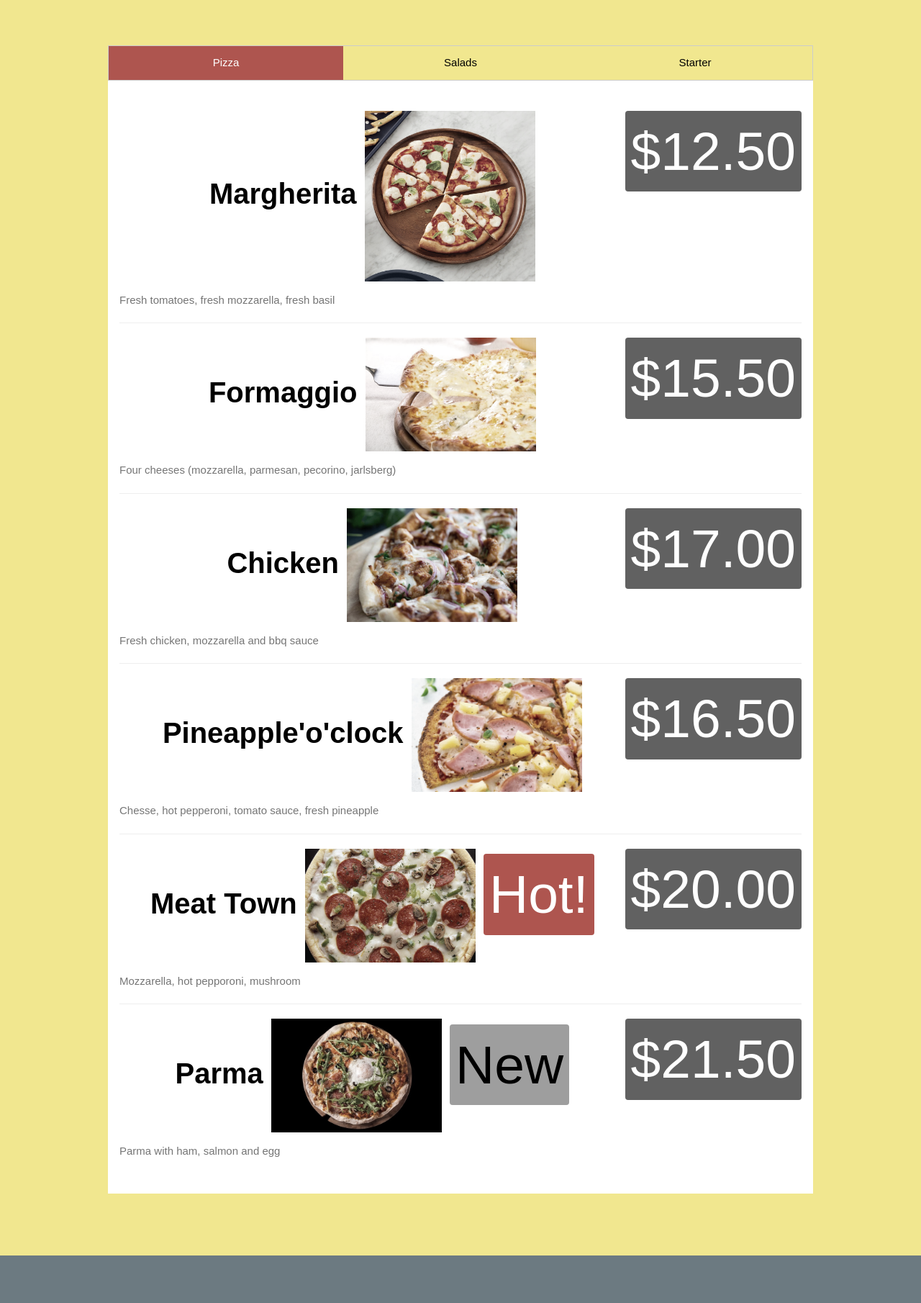
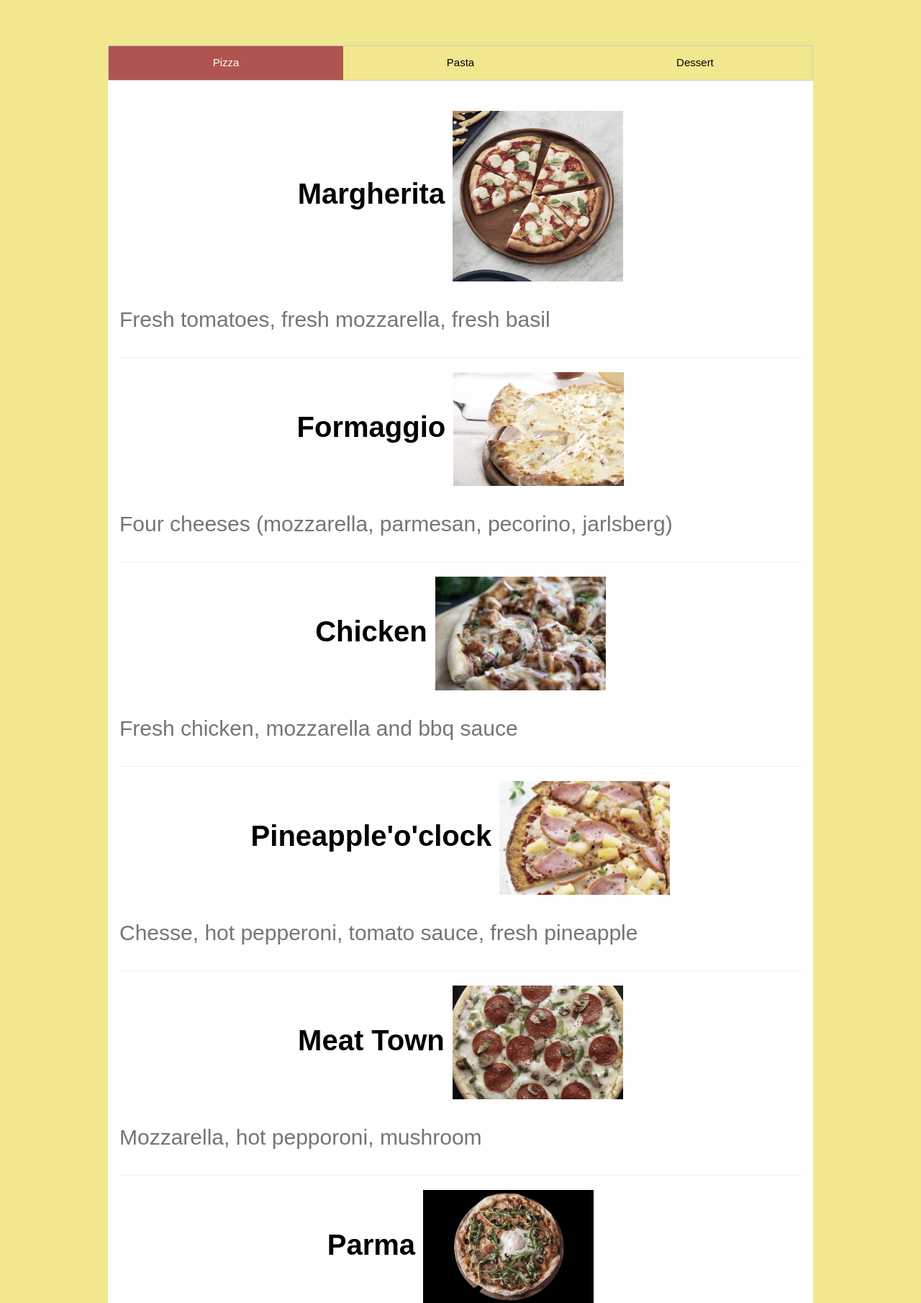
Before and after one commit to alfin7234/uts_pw1, a PHP site: page /jenis.php in a window 1280 px wide. Shown: the part 854-2664 px from the top of the page at 72% size. Run offline with PHP 8.4, Linux system fonts and the light colour scheme.

Commit message:
Update jenis.php

```diff
--- a/uts6/jenis.php
+++ b/uts6/jenis.php
@@ -34,7 +34,7 @@ Nama (NRP)
 <header class="bgimg display-container grayscale-min" id="home">
 	<img src="images/pizza1.jpg" style="width:100%;" id="myMap">
 	<div class="display-middle center">
-		<span>JENIS - JENIS PASTA</span>
+		<span>JENIS - JENIS PASTA & PIZZA</span>
 		<p><a href="#menu" class="button xlarge black" style="font-size:25px"">Learn More !</a></p>
 	</div>
 </header>
@@ -47,66 +47,111 @@ Nama (NRP)
 				<div class="col s4 tablink padding-large hover-red">Pizza</div>
 			</a>
 			<a href="javascript:void(0)" onclick="openMenu(event, 'Pasta');">
-				<div class="col s4 tablink padding-large hover-red">Salads</div>
+				<div class="col s4 tablink padding-large hover-red">Pasta</div>
 			</a>
 			<a href="javascript:void(0)" onclick="openMenu(event, 'Starter');">
-				<div class="col s4 tablink padding-large hover-red">Starter</div>
+				<div class="col s4 tablink padding-large hover-red">Dessert</div>
 			</a>
 		</div>
 		<div id="Pizza" class="container menu padding-32 white">
-			<h1><b>Margherita</b> <img src="images/margherita.jpg" style="width:25%;"> <span class="right tag dark-grey round">$12.50</span></h1>
-			<p class="text-grey">Fresh tomatoes, fresh mozzarella, fresh basil</p>
+			<h1><b>Margherita</b> <img src="images/margherita.jpg" style="width:25%;"></h1>
+			<h2><p class="text-grey">Fresh tomatoes, fresh mozzarella, fresh basil</p><h2>
 			<hr>
 
-			<h1><b>Formaggio</b> <img src="images/formaggiopizza.jpg" style="width:25%;"> <span class="right tag dark-grey round">$15.50</span></h1>
-			<p class="text-grey">Four cheeses (mozzarella, parmesan, pecorino, jarlsberg)</p>
+			<h1><b>Formaggio</b> <img src="images/formaggiopizza.jpg" style="width:25%;"></h1>
+			<h2><p class="text-grey">Four cheeses (mozzarella, parmesan, pecorino, jarlsberg)</p></h2>
 			<hr>
 
-			<h1><b>Chicken</b> <img src="images/chickenpizza.jpg" style="width:25%;"> <span class="right tag dark-grey round">$17.00</span></h1>
-			<p class="text-grey">Fresh chicken, mozzarella and bbq sauce</p>
+			<h1><b>Chicken</b> <img src="images/chickenpizza.jpg" style="width:25%;"></h1>
+			<h2><p class="text-grey">Fresh chicken, mozzarella and bbq sauce</p></h2>
 			<hr>
 
-			<h1><b>Pineapple'o'clock</b> <img src="images/pineapplepizza.jpg" style="width:25%"> <span class="right tag dark-grey round">$16.50</span></h1>
-			<p class="text-grey">Chesse, hot pepperoni, tomato sauce, fresh pineapple</p>
+			<h1><b>Pineapple'o'clock</b> <img src="images/pineapplepizza.jpg" style="width:25%"></h1>
+			<h2><p class="text-grey">Chesse, hot pepperoni, tomato sauce, fresh pineapple</p></h2>
 			<hr>
 
-			<h1><b>Meat Town</b> <img src="images/pepperonipizza.jpg" style="width:25%;"> <span class="tag red round">Hot!</span><span class="right tag dark-grey round">$20.00</span></h1>
-			<p class="text-grey">Mozzarella, hot pepporoni, mushroom</p>
+			<h1><b>Meat Town</b> <img src="images/pepperonipizza.jpg" style="width:25%;"></h1>
+			<h2><p class="text-grey">Mozzarella, hot pepporoni, mushroom</p></h2>
 			<hr>
 
-			<h1><b>Parma</b> <img src="images/parmapizza.jpg" style="width:25%;"> <span class="tag grey round">New</span><span class="right tag dark-grey round">$21.50</span></h1>
-			<p class="text-grey">Parma with ham, salmon and egg</p>
+			<h1><b>Parma</b> <img src="images/parmapizza.jpg" style="width:25%;"></h1>
+			<h2><p class="text-grey">Parma with ham, salmon and egg</p></h2>
 		</div>
 
 		<div id="Pasta" class="container menu padding-32 white">
-			<h1><b>Lasagna</b> <img src="images/lasagna.jpg" style="width:25%;"> <span class="tag grey round">Popular</span> <span class="right tag dark-grey round">$13.50</span></h1>
-			<p class="text-grey">Special sauce, mozzarella, parmesan, ground beef</p>
+			<h1><b>Spaghetti</b> <img src="images/spaghetti.jpg" style="width:25%;"></h1>
+			<h2><p class="text-grey">Pasta dengan helai panjang dan sangat halus</p></h2>
 			<hr>
 
-			<h1><b>Ravioli</b> <img src="images/ravioli.jpg" style="width:25%;"> <span class="right tag dark-grey round">$14.50</span></h1>
-			<p class="text-grey">Ravioli filled with special sauce</p>
+			<h1><b>Linguine</b> <img src="images/linguine.jpg" style="width:25%;"></h1>
+			<h2><p class="text-grey">Pasta yang mirip dengan spaghetti tetapi lebih lebar dibandingkan dengan potongan spaghetti</p></h2>
 			<hr>
 
-			<h1><b>Spaghetti Classica</b> <img src="images/spaghetti.jpg" style="width:25%;"> <span class="right tag dark-grey round">$11.00</span></h1>
-			<p class="text-grey">Fresh tomatoes, onions, ground beef</p>
+			<h1><b>Fettuccine</b> <img src="images/fettuccine.jpg" style="width:25%;"></h1>
+			<h2><p class="text-grey">Pasta yang memiliki bentuk rata seperti pita</p></h2>
 			<hr>
 
-			<h1><b>Seafood pasta</b> <img src="images/seafood.jpg" style="width:25%;"> <span class="right tag dark-grey round">$25.50</span></h1>
-			<p class="text-grey">Seafood spaghetti with mussels and shrimp</p>
+			<h1><b>Bucatini</b> <img src="images/bucatini.jpg" style="width:25%;"></h1>
+			<h2><p class="text-grey">Pasta yang mirip juga dengan spaghetti tetapi memiliki lubang di tengahnya</p></h2>
+			<hr>
+
+			<h1><b>Capellini</b> <img src="images/capellini.jpg" style="width:25%;"></h1>
+			<h2><p class="text-grey">Adonannya mirip dengan spaghetti tetapi memiliki diameter lebih kecil</p></h2>
+			<hr>
+
+			<h1><b>Tortellini</b> <img src="images/tortellini.jpg" style="width:25%;"></h1>
+			<h2><p class="text-grey">Pasta berukuran kecil dan berbentuk seperti cincin</p></h2>
+			<hr>
+
+			<h1><b>Ravioli</b> <img src="images/ravioli.jpg" style="width:25%;"></h1>
+			<h2><p class="text-grey">Lembaran pasta ditumpuk membentuk kantung-kantung kecil</p></h2>
+			<hr>
+
+			<h1><b>Fusilli</b> <img src="images/fusilli.jpg" style="width:25%;"></h1>
+			<h2><p class="text-grey">Pasta yang memiliki bentuk seperti pembuka botol tetapi memiliki spiral lebih rapat</p></h2>
+			<hr>
+
+			<h1><b>Farfalle</b> <img src="images/farfalle.jpg" style="width:25%;"></h1>
+			<h2><p class="text-grey">Pasta yang berbentuk dasi kupu-kupu</p></h2>
+			<hr>
+
+			<h1><b>Conchiglie</b> <img src="images/conchiglie.jpg" style="width:25%;"></h1>
+			<h2><p class="text-grey">Pasta yang memiliki bentuk menyerupai kerang</p></h2>
+			<hr>
+
+			<h1><b>Gnocchi</b> <img src="images/gnocchi.jpg" style="width:25%;"></h1>
+			<h2><p class="text-grey">Pasta yang berbentuk seperti pangsit</p></h2>
+			<hr>
+
+			<h1><b>Penne</b> <img src="images/penne.jpg" style="width:25%;"></h1>
+			<h2><p class="text-grey">Penne adalah jenis pasta berlubang, dinamai penne karena bentuknya yang mirip dengan pena</p></h2>
+			<hr>
+
+			<h1><b>Ziti</b> <img src="images/ziti.jpg" style="width:25%;"></h1>
+			<h2><p class="text-grey">Pasta yang bentuknya mirip seperti penne tetapi memiliki potong lurus di bagian ujungnya</p></h2>
+			<hr>
+
+			<h1><b>Orecchiette</b> <img src="images/orecchiette.jpeg" style="width:25%;"></h1>
+			<h2><p class="text-grey">Bentuk pasta yang mirip dengan telinga kecil</p></h2>
+			<hr>
+
+			<h1><b>Lasagna</b> <img src="images/lasagna.jpg" style="width:25%;"></h1>
+			<h2><p class="text-grey">Pasta yang berbentuk lembaran datar</p></h2>
+			<hr>
 		</div>
 
 
 		<div id="Starter" class="container menu padding-32 white">
-			<h1><b>Bruschetta</b> <img src="images/bruschetta.jpg" style="width:25%"> <span class="right tag dark-grey round">$8.50</span></h1>
-			<p class="text-grey">Bread with pesto, tomatoes, onion, garlic</p>
+			<h1><b>Bruschetta</b> <img src="images/bruschetta.jpg" style="width:25%"></h1>
+			<h2><p class="text-grey">Bread with pesto, tomatoes, onion, garlic</p></h2>
 			<hr>
 
-			<h1><b>Garlic bread</b> <img src="images/garlicbread.jpg" style="width:25%;"> <span class="right tag dark-grey round">$9.50</span></h1>
-			<p class="text-grey">Grilled ciabatta, garlic butter, onions</p>
+			<h1><b>Garlic bread</b> <img src="images/garlicbread.jpg" style="width:25%;"></h1>
+			<h2><p class="text-grey">Grilled ciabatta, garlic butter, onions</p></h2>
 			<hr>
 
-			<h1><b>Tomozzarella</b> <img src="images/mozzarella.jpg" style="width:25%"><span class="right tag dark-grey round">$10.50</span></h1>
-			<p class="text-grey">Fresh tomatoes and mozzarella with basil</p>
+			<h1><b>Tomozzarella</b> <img src="images/mozzarella.jpg" style="width:25%"></h1>
+			<h2><p class="text-grey">Fresh tomatoes and mozzarella with basil</p></h2>
 
 		</div><br>
 	</div>
```
